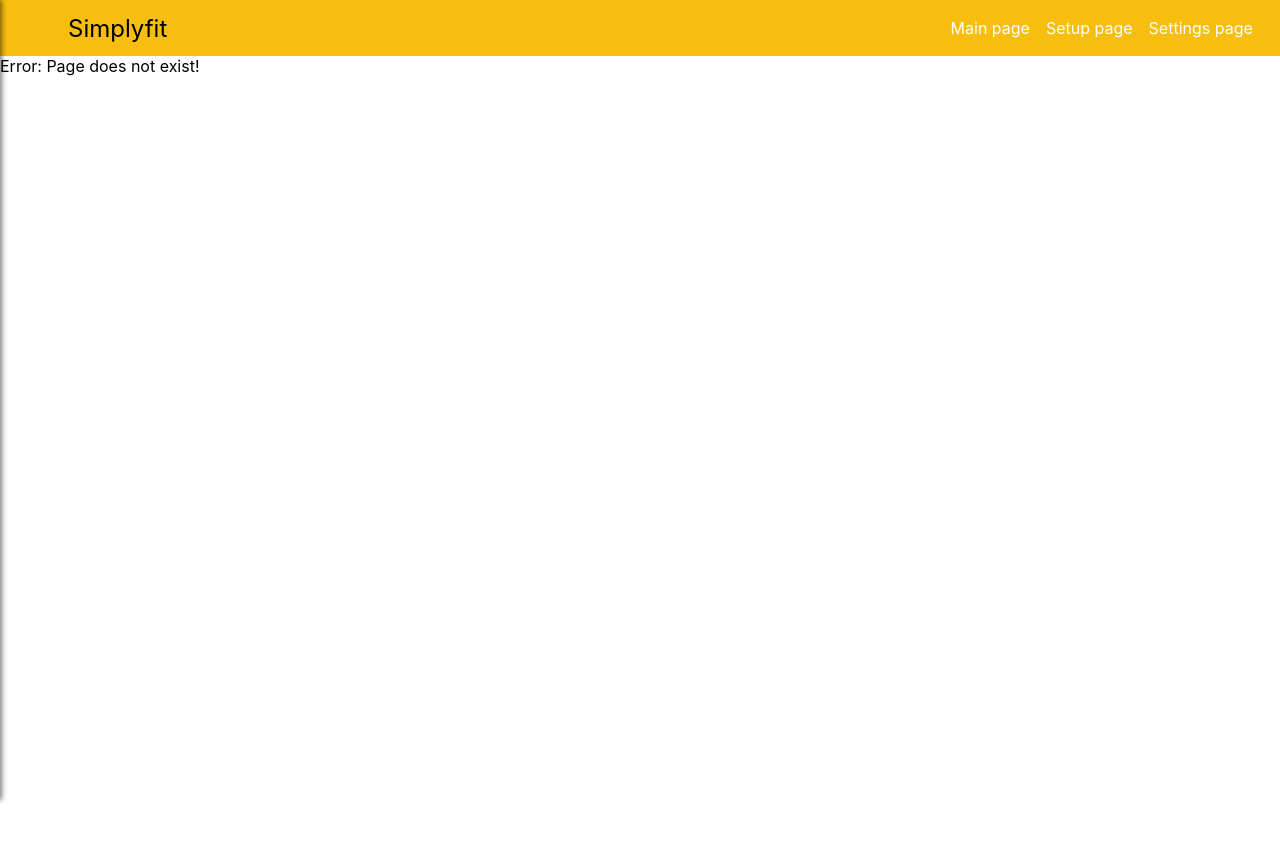
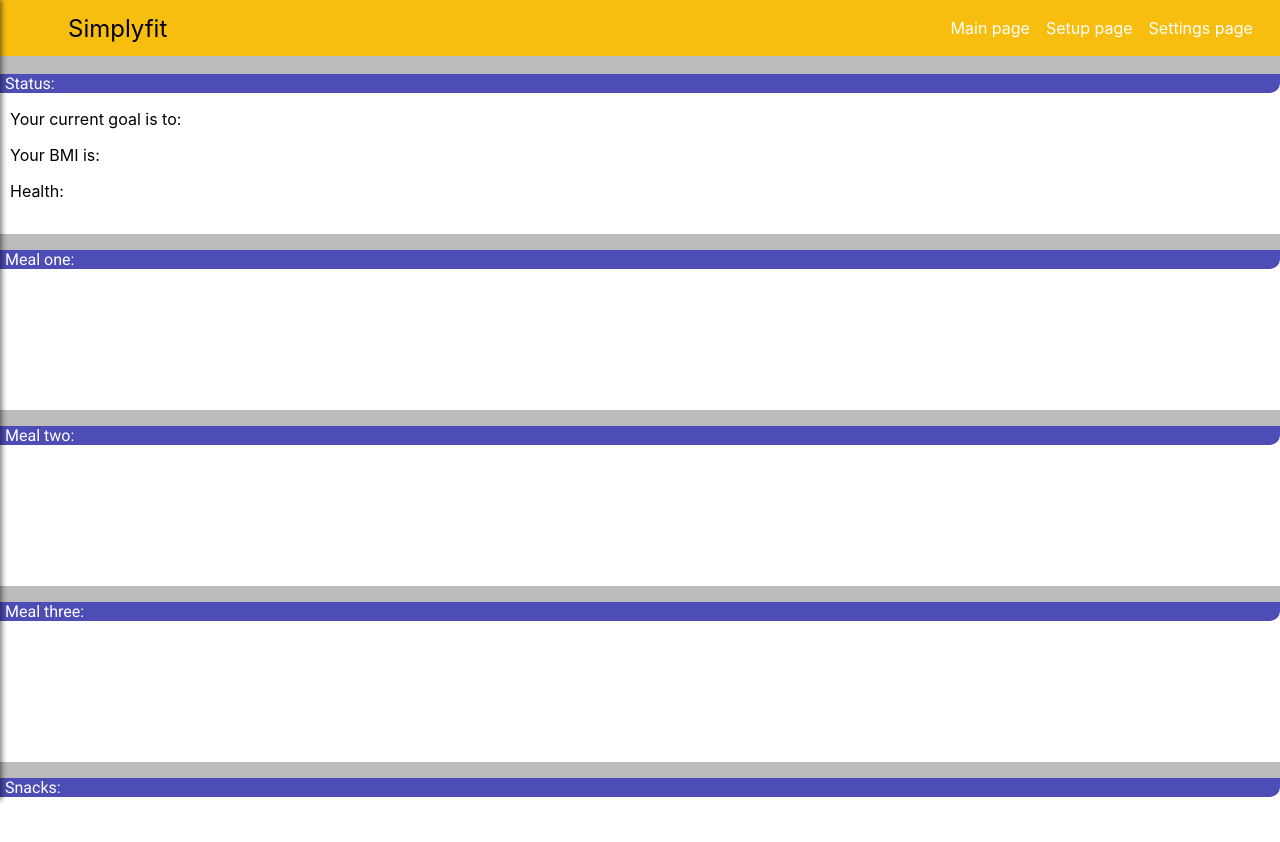
Before and after one commit to UPLukeet/Simplyfit, a React (Create React App) app: page / in a window 1280 px wide. Shown: the top 842 px of the page. Built offline with nearby package versions, Linux system fonts and the light colour scheme; no server answers; the database is empty.

Commit message:
Made Main page the page user will load on

```diff
--- a/src/App.js
+++ b/src/App.js
@@ -45,7 +45,7 @@ export class App extends Component {
               { backdrop }
               < Switch >
               <Route path='/setup_page' component={setup_page} exact />
-              <Route path='/main_page' component={main_page} />
+              <Route path='/' component={main_page} />
               <Route path='/settings_page' component={settings_page} />
               <Route component={Error} />
       </Switch>
--- a/src/components/Navigation/Nav.js
+++ b/src/components/Navigation/Nav.js
@@ -12,7 +12,7 @@ const Nav = props => (
             <div className='spacer'/>
             <div className='toolbar_nav-items'>
                 <ul>
-                <li><Link to='/main_page'>Main page</Link></li>
+                <li><Link to='/'>Main page</Link></li>
                 <li><Link to='/setup_page'>Setup page</Link></li>
                 <li><Link to='/settings_page'>Settings page</Link></li>
                 </ul>
--- a/src/components/Navigation/SideDrawer.js
+++ b/src/components/Navigation/SideDrawer.js
@@ -12,7 +12,7 @@ const sideDrawer = props => {
           <SideDrawerButton click={props.sidedrawerClickHandler}/>
         </div>
         <ul>
-            <li><Link to='/main_page'>Main page</Link></li>
+            <li><Link to='/'>Main page</Link></li>
             <li><Link to='/setup_page'>Setup page</Link></li>
             <li><Link to='/settings_page'>Settings page</Link></li>
         </ul>
```
